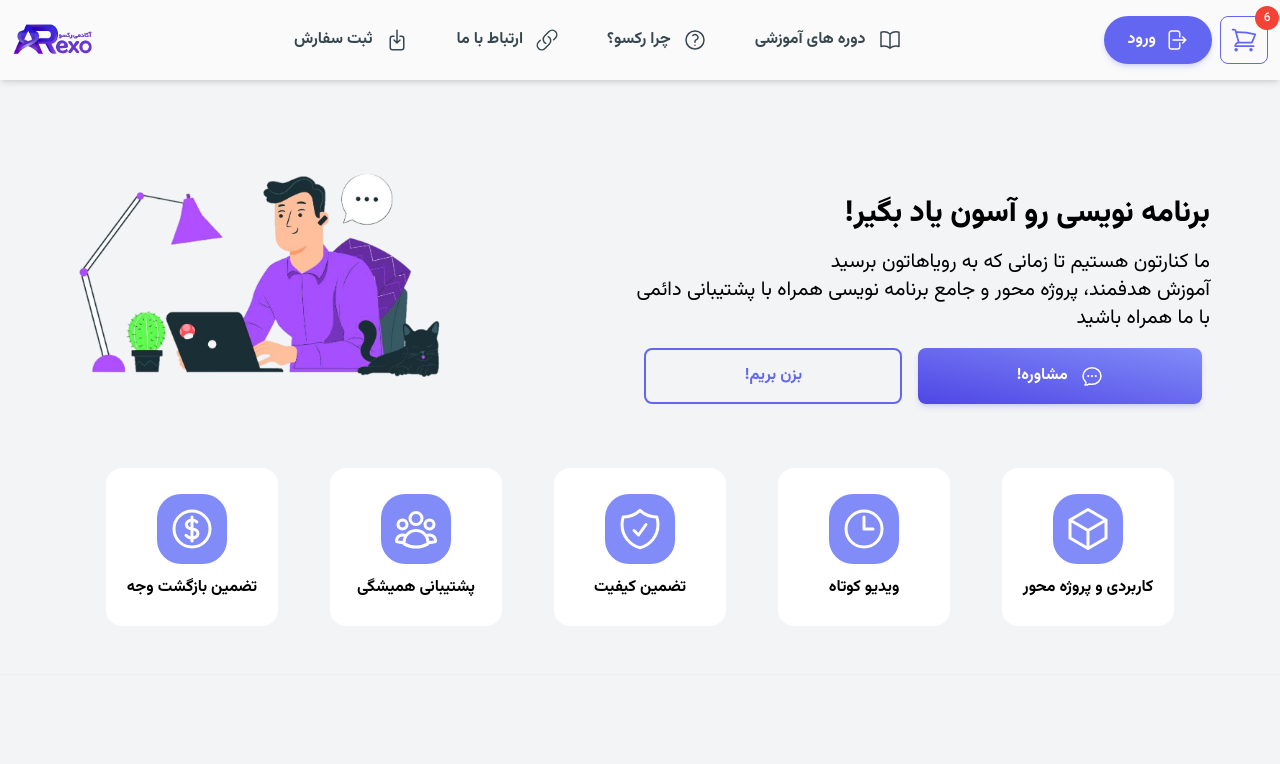
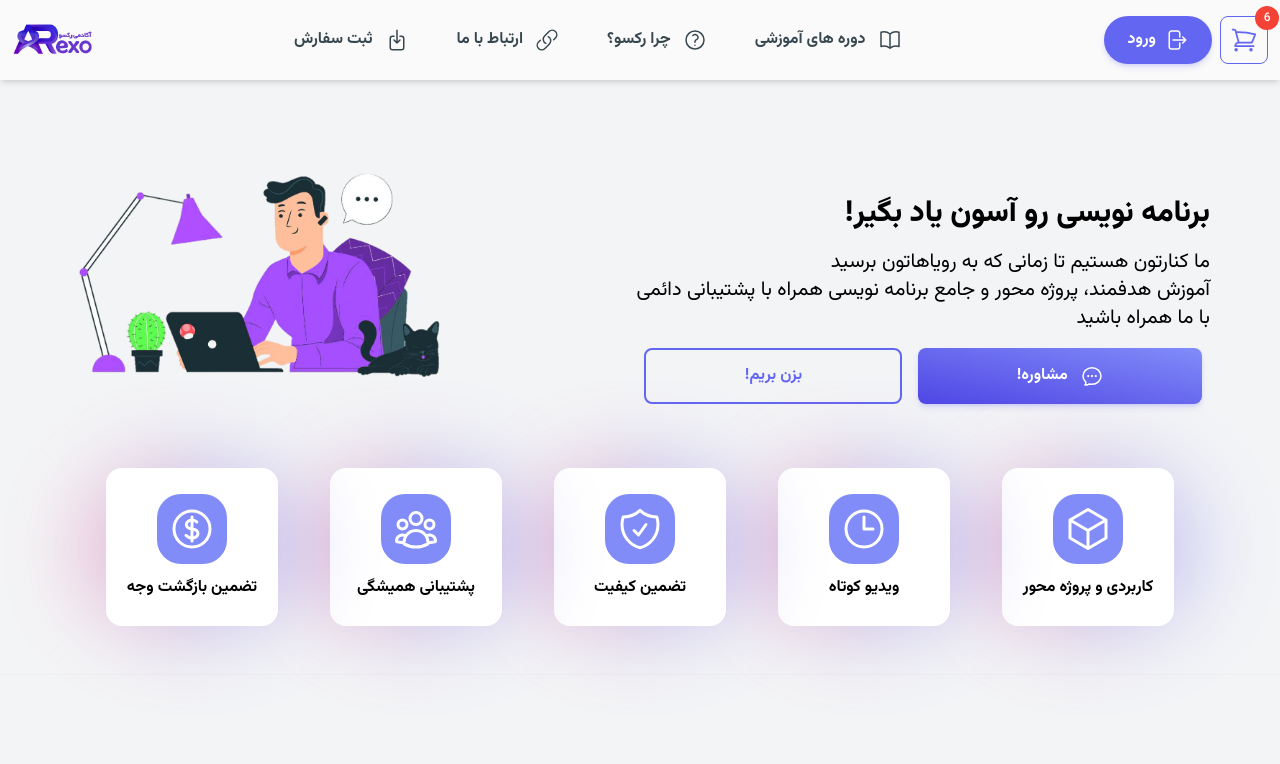
Before and after one commit to rexoacademyteam/rexo-frontend, a Next.js app: page / in a window 1280 px wide. Shown: the top 764 px of the page. Built offline with nearby package versions, Linux system fonts and the light colour scheme.

Commit message:
few changes #2

```diff
--- a/app/(main)/components/speciality/item.jsx
+++ b/app/(main)/components/speciality/item.jsx
@@ -1,6 +1,6 @@
 const SpecialityItem = ({ title, icon }) => {
     return (
-        <div className="px-1 py-2 relative w-1/2 md:w-[14rem]">
+        <div className="px-1 py-2 relative w-1/2 md:w-[14rem] z-20">
             <div
                 className="hover:rotate-6 transform transition duration-300 border-2 border-transparent w-4/5 mx-auto bg-white hover:shadow-lg hover:scale-105 hover:shadow-gray-300/50 cursor-pointer rounded-2xl flex flex-col
                   items-center justify-center py-6">
@@ -9,8 +9,8 @@ const SpecialityItem = ({ title, icon }) => {
                 </div>
                 <h1 className="font-bold">{title}</h1>
             </div>
-            <div className="-z-50 absolute top-0 bottom-0 start-0 end-0">
-                <div className="w-full h-full bg-gradient-to-r from-pink-300 via-deep-purple-300 to-indigo-400 rounded-full blur-2xl opacity-60"></div>
+            <div className="-z-10 absolute top-0 bottom-0 start-0 end-0">
+                <div className="w-full h-full bg-gradient-to-r from-pink-300 via-deep-purple-300 to-indigo-400 rounded-full blur-2xl opacity-40"></div>
             </div>
         </div>
     )
```
